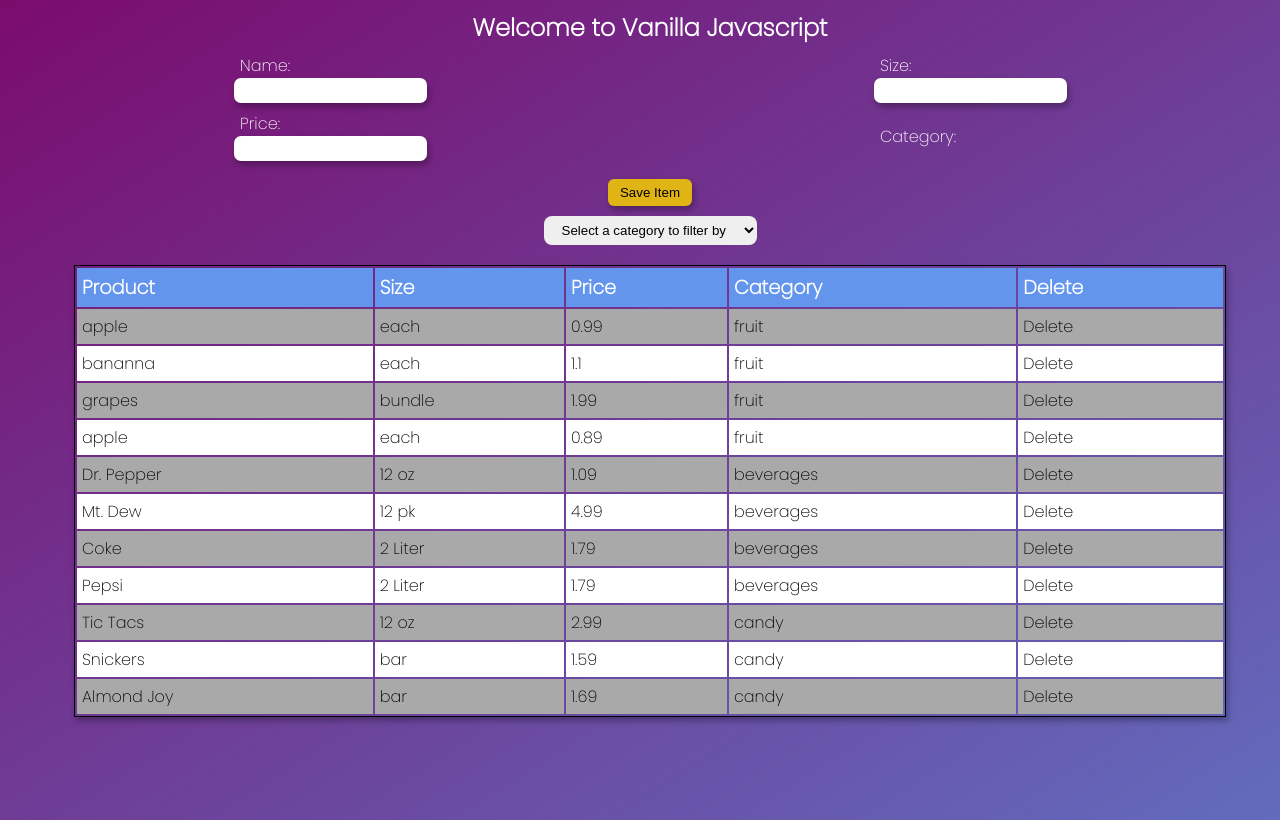
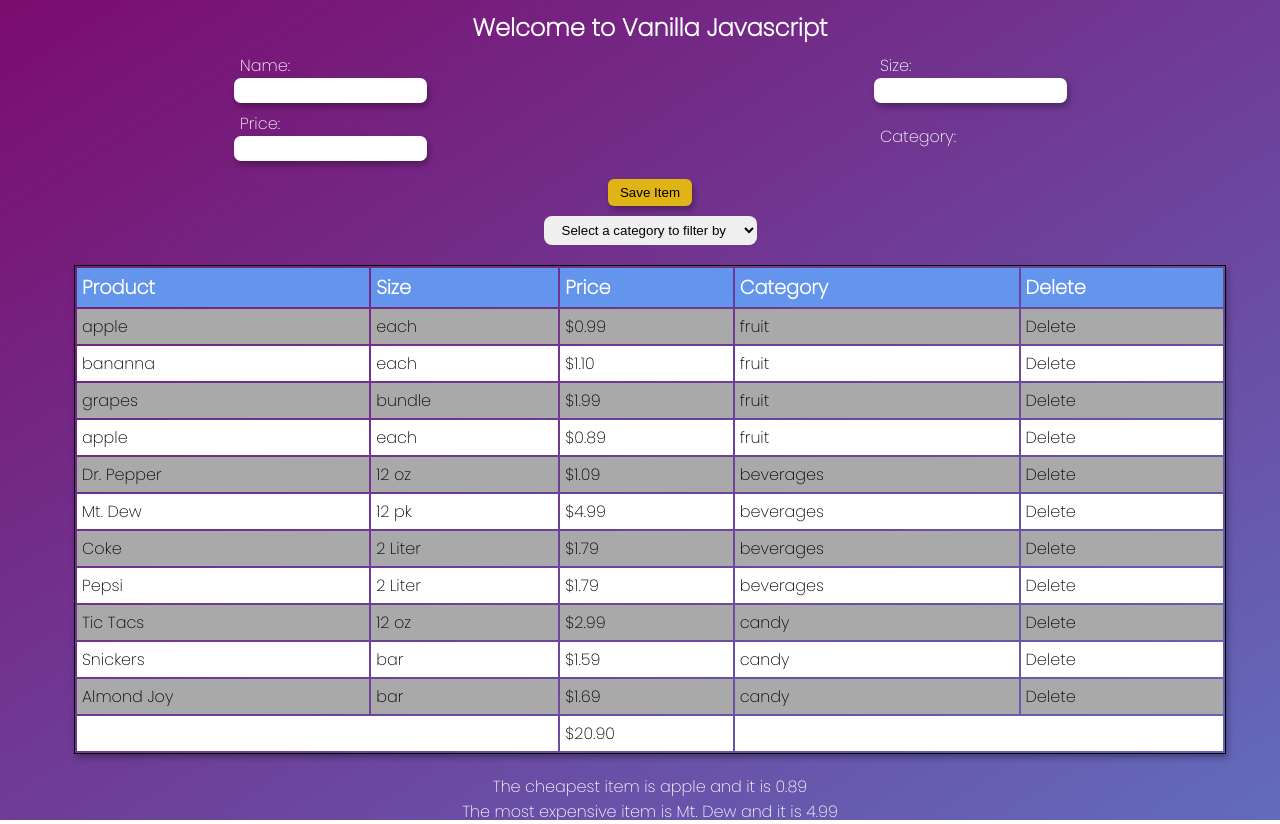
Before and after one commit to bwhite03/VanillaJs, a website built with webpack: page public/index.html in a window 1280 px wide. Built offline with nearby package versions, Linux system fonts and the light colour scheme; a web font is replaced by a local one.

Commit message:
add cheapest and most expensive item

```diff
--- a/public/index.html
+++ b/public/index.html
@@ -38,7 +38,7 @@
       </div>
       <div id="filter" class="filter-div"></div>
       <div id="items"></div>
-      <div id="stats"></div>
+      <div id="stats" class="stats"></div>
     </div>
   </body>
 </html>
--- a/src/index.js
+++ b/src/index.js
@@ -1,5 +1,5 @@
 console.log('code is up and running');
-import { isValid } from './utils';
+import { isValid, formatMoney } from './utils';
 import { data } from './data';
 import './styles.css';
 
@@ -13,6 +13,60 @@ const state = {
     price: 0,
     category: '',
   },
+};
+
+const getTotal = () => {
+  return filteredData.reduce((acc, cur) => {
+    return acc + cur.price;
+  }, 0);
+};
+
+const getCheapestItem = () => {
+  return filteredData.reduce((acc, cur) => {
+    if (acc.price < cur.price) {
+      return acc;
+    } else {
+      return cur;
+    }
+  }, 9999);
+};
+
+const displayCheapestItem = () => {
+  const parent = document.getElementById('stats');
+  const divName = 'cheapest-div';
+  const existing = document.getElementById(divName);
+  if (existing) {
+    parent.removeChild(existing);
+  }
+  const cheapest = getCheapestItem();
+  const div = document.createElement('div');
+  div.id = divName;
+  div.innerHTML = `The cheapest item is ${cheapest.name} and it is ${cheapest.price}`;
+  parent.appendChild(div);
+};
+
+const mostExpensiveItem = () => {
+  return filteredData.reduce((acc, cur) => {
+    if (acc.price > cur.price) {
+      return acc;
+    } else {
+      return cur;
+    }
+  }, 0);
+};
+
+const displayMostExpensive = () => {
+  const parent = document.getElementById('stats');
+  const divName = 'most-expensive';
+  const existing = document.getElementById(divName);
+  if (existing) {
+    parent.removeChild(existing);
+  }
+  const highest = mostExpensiveItem();
+  const div = document.createElement('div');
+  div.id = divName;
+  div.innerHTML = `The most expensive item is ${highest.name} and it is ${highest.price}`;
+  parent.appendChild(div);
 };
 
 const buildDeleteLinks = () => {
@@ -56,11 +110,18 @@ const buildTable = () => {
   html += `<tr><th>Product</th><th>Size</th><th>Price</th><th>Category</th><th>Delete</th></tr>`;
   filteredData.map((item) => {
     const { name, id, price, size, category } = item;
-    html += `<tr><td>${name}</td><td>${size}</td><td>${price}</td><td>${category}</td><td id="tr-${id}" data-delete="${id}" style="cursor: pointer;">Delete</td></tr>`;
+    html += `<tr><td>${name}</td><td>${size}</td><td>${formatMoney(
+      price
+    )}</td><td>${category}</td><td id="tr-${id}" data-delete="${id}" style="cursor: pointer;">Delete</td></tr>`;
   });
+  html += `<tr><td colspan="2"></td><td>${formatMoney(
+    getTotal()
+  )}</td><td colspan="2"></td></tr>`;
   html += '</table>';
   document.getElementById('items').innerHTML = html;
   buildDeleteLinks();
+  displayCheapestItem();
+  displayMostExpensive();
 };
 
 buildTable();
--- a/src/styles.css
+++ b/src/styles.css
@@ -127,3 +127,11 @@ tr:nth-child(odd) {
   border: 0;
   box-shadow: 2px 4px 6px rgba(0, 0, 0, 0, 3);
 }
+
+.stats {
+  width: 100%;
+  display: flex;
+  flex-direction: column;
+  justify-content: center;
+  align-items: center;
+}
--- a/src/utils.js
+++ b/src/utils.js
@@ -2,3 +2,14 @@ export const isValid = (v) => {
   if (v !== 'undefined' && v !== null) return true;
   return false;
 };
+
+export const formatMoney = (input) => {
+  input = input.toString();
+  const pos = input.indexOf('.');
+  const left = input.substring(0, pos);
+  let right = input.substring(pos + 1);
+  if (right.length == 1) {
+    right += '0';
+  }
+  return `$${left}.${right}`;
+};
```
